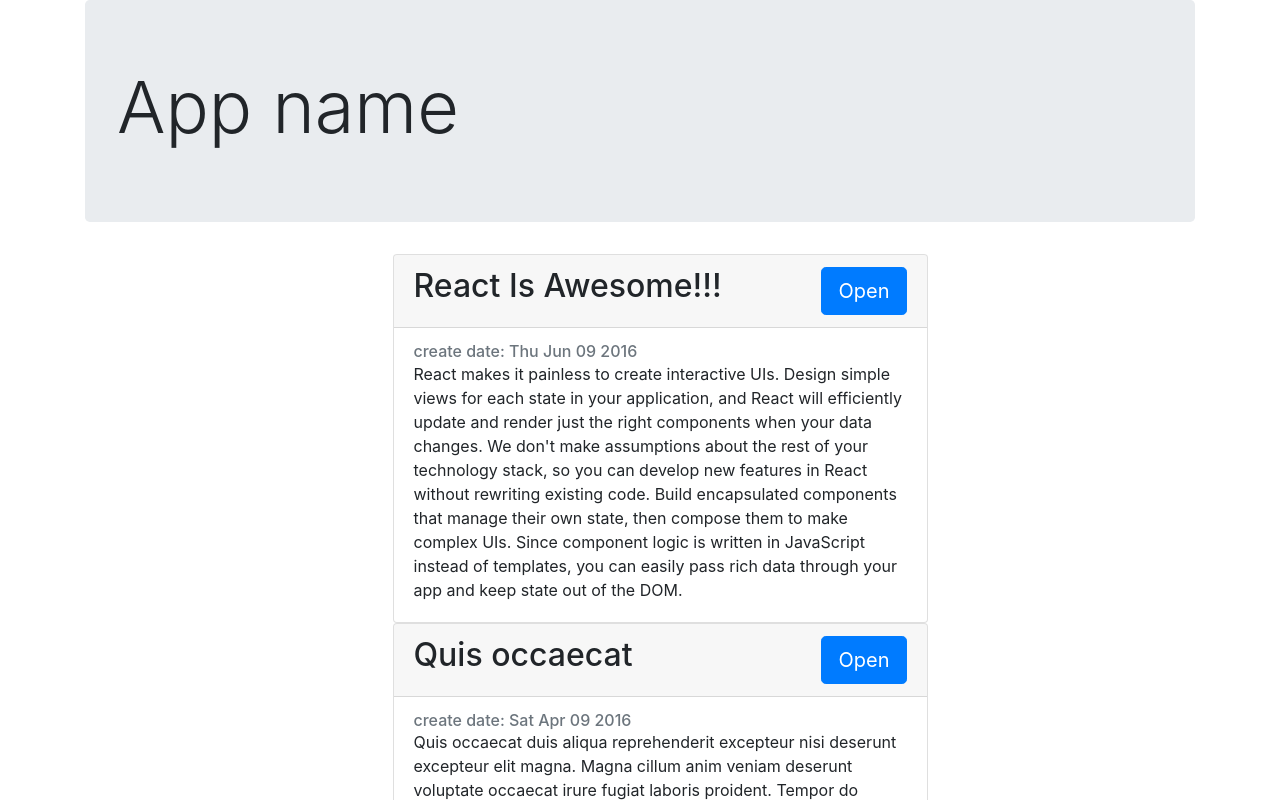
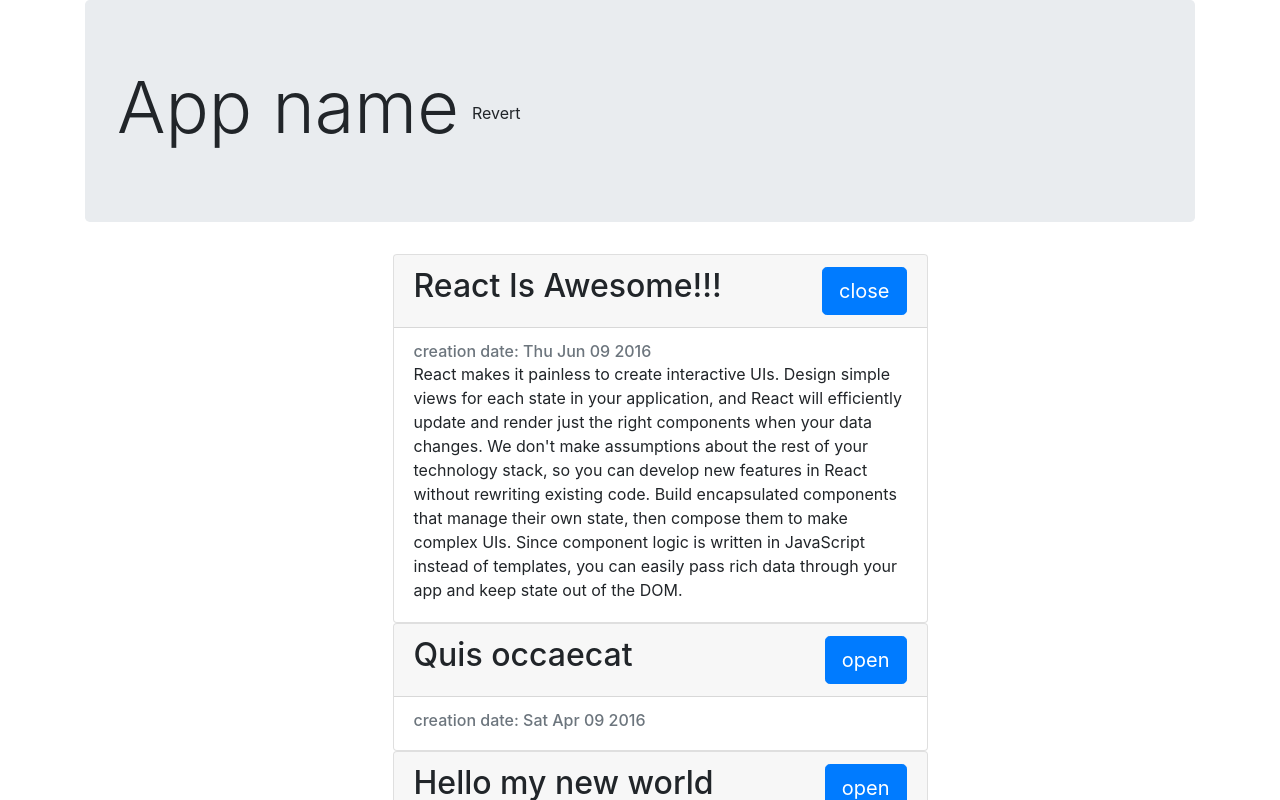
Before and after one commit to Turzhanskyi/Skrynkast_React, a React (Create React App) app: page / in a window 1280 px wide. Shown: the top 800 px of the page. Built offline with nearby package versions, Linux system fonts and the light colour scheme.

Commit message:
09 Жизненный цикл React-компонентов

```diff
--- a/src/components/App.js
+++ b/src/components/App.js
@@ -1,17 +1,30 @@
-import React from 'react'
+import React, {Component} from 'react'
 import ArticleList from './ArticleList'
 import articles from '../fixtures'
 import 'bootstrap/dist/css/bootstrap.css'
 
-function App() {
-    return (
-        <div className="container">
-            <div className="jumbotron">
-                <h1 className="display-3">App name</h1>
+class App extends Component {
+    state = {
+        reverted: false
+    }
+
+    render() {
+        return (
+            <div className="container">
+                <div className="jumbotron">
+                    <h1 className="display-3">
+                        App name
+                        <button className="btn" onClick = {this.revert}>Revert</button>
+                    </h1>
+                </div>
+                <ArticleList articles={this.state.reverted ? articles.reverse() : articles}/>
             </div>
-            <ArticleList articles = {articles} />
-        </div>
-    )
+        )
+    }
+
+    revert = () => this.setState({
+        reverted: !this.state.reverted
+    })
 }
 
 export default App
--- a/src/components/Article.js
+++ b/src/components/Article.js
@@ -1,27 +1,46 @@
 import React, {Component} from 'react'
 
 class Article extends Component {
-    state = {
-       isOpen: true
+    constructor(props) {
+        super(props)
+
+        this.state = {
+            isOpen: props.defaultOpen
+        }
+    }
+
+    componentWillMount() {
+        console.log('---', 'mounting')
+    }
+
+    componentWillReceiveProps(nextProps) {
+        console.log('---', 'will receive props')
+        if (nextProps.defaultOpen !== this.props.defaultOpen) this.setState({
+            isOpen: nextProps.defaultOpen
+        })
+    }
+
+    componentWillUpdate() {
+        console.log('---', 'will update')
     }
 
     render() {
         const {article} = this.props
+        const style = {width: '50%'}
         const body = this.state.isOpen && <section className="card-text">{article.text}</section>
-        const styly = {width: '50%'}
         return (
-            <div className="card mx-auto" style={styly}>
+            <div className="card mx-auto" style = {style}>
                 <div className="card-header">
                     <h2>
                         {article.title}
                         <button onClick={this.handleClick} className="btn btn-primary btn-lg float-right">
-                            {this.state.isOpen ? 'Open' : 'Close'}
+                            {this.state.isOpen ? 'close' : 'open'}
                         </button>
                     </h2>
                 </div>
                 <div className="card-body">
                     <h6 className="card-subtitle text-muted">
-                        create date: {(new Date(article.date)).toDateString()}
+                        creation date: {(new Date(article.date)).toDateString()}
                     </h6>
                     {body}
                 </div>
@@ -30,11 +49,12 @@
     }
 
     handleClick = () => {
-        console.log('-----', 'clicked')
+        console.log('---', 'clicked')
         this.setState({
             isOpen: !this.state.isOpen
         })
     }
 }
 
+
 export default Article
--- a/src/components/ArticleList/index.js
+++ b/src/components/ArticleList/index.js
@@ -3,9 +3,9 @@
 import './style.css'
 
 export default function ArticleList({ articles }) {
-    const articleElements = articles.map(article =>
+    const articleElements = articles.map((article, index) =>
         <li key = {article.id} className="article-list__li">
-            <Article article = {article}/>
+            <Article article = {article} defaultOpen = {index === 0}/>
         </li>
     )
     return (
```
